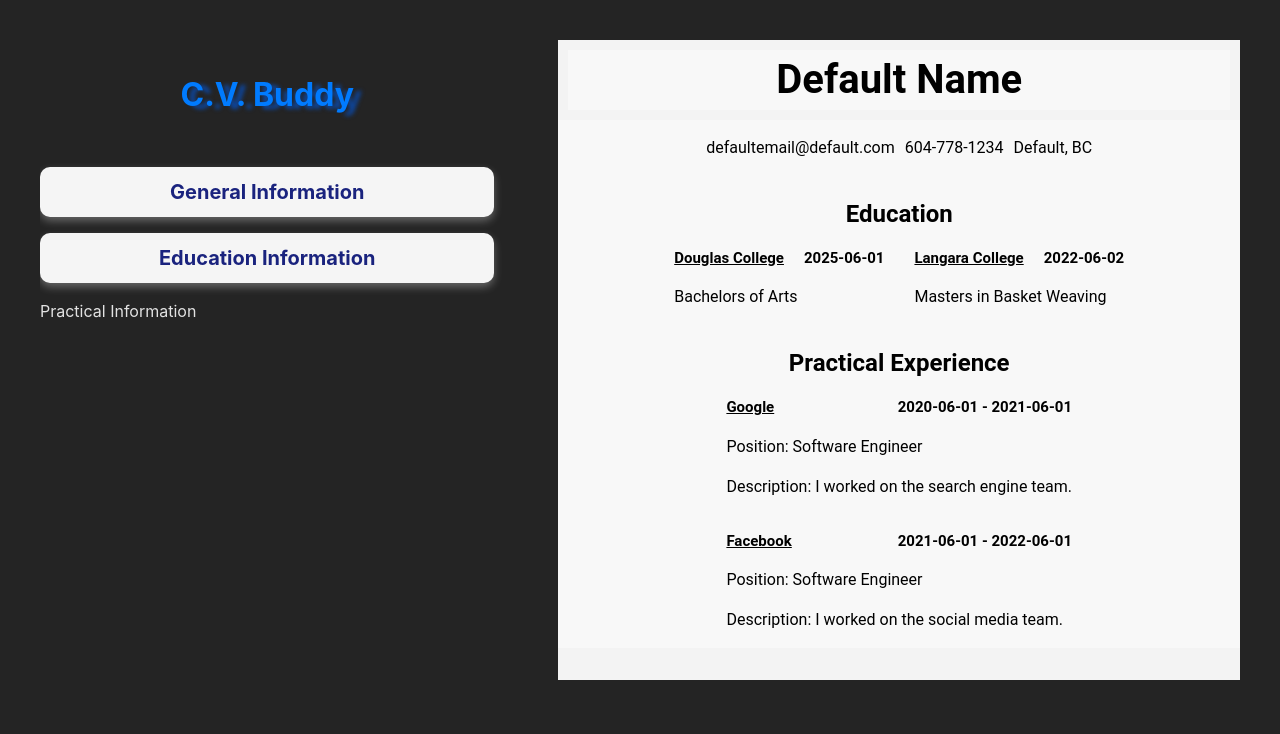
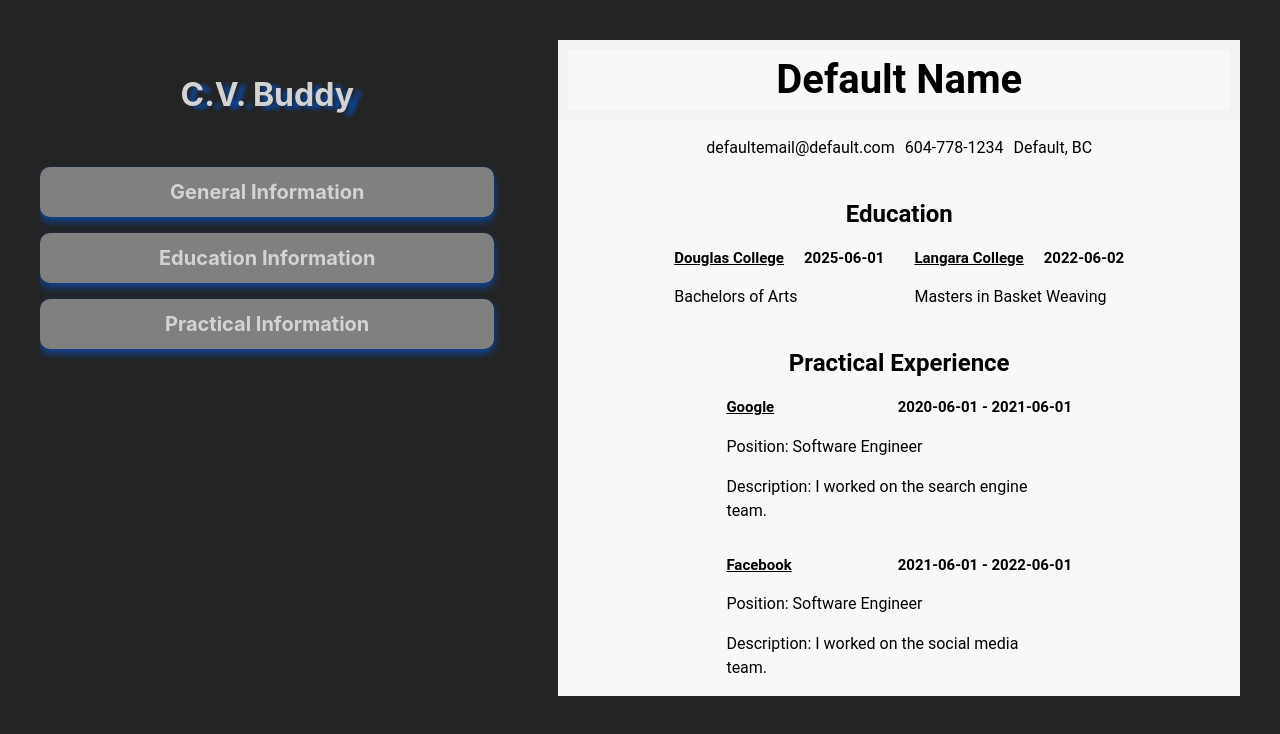
Before and after one commit to cstim240/reactCVApp, a React (Vite) app: page / in a window 1280 px wide. Shown: the top 734 px of the page. Built offline with nearby package versions, Linux system fonts and the light colour scheme.

Commit message:
Adjust colours of clickable div inputs and max-width of jobdescription class

```diff
--- a/src/styles/GeneralInfoStyle.css
+++ b/src/styles/GeneralInfoStyle.css
@@ -1,5 +1,5 @@
 
-.generalInfoForm, .educationForm {
+.generalInfoForm, .educationForm, .practicalExpForm {
     display: flex;
     flex-direction: column;
     align-items: center;
@@ -7,14 +7,14 @@
     gap: 10px;
   }
 
-  .generalInfoForm label, .educationForm label {
+  .generalInfoForm label, .educationForm label, .practicalExpForm label {
     display: flex;
     justify-content: space-between;
     flex-direction: column;
     width: 100%;
   }
 
-  .generalInfoForm .button, .educationForm .button {
+  .generalInfoForm .button, .educationForm .button, .practicalExpForm .button{
     width: 100%;
     background-color: #f5f5f5;
     color: #1a237e;
@@ -22,20 +22,20 @@
     border: none;
   }
 
-  .generalInfoForm .button:hover {
+  .generalInfoForm .button:hover, .educationForm .button:hover, .practicalExpForm .button:hover {
     background-color: #e0e0e0;
   }
 
-  .generalInfoForm .button:active {
+  .generalInfoForm .button:active, .educationForm .button:active, .practicalExpForm .button:active {
     background-color: lightblue;
     color: #0d47a1;
     box-shadow: inset 0 3px 5px rgba(0, 0, 0, 0.2);
   }
 
-  #openGenInfoDiv, #openEduInfoDiv {
+  #openGenInfoDiv, #openEduInfoDiv, #openPracticalInfoDiv {
     width: auto;
-    background-color: #f5f5f5;
-    color: #1a237e;
+    background-color: #808080;
+    color: #D3D3D3;
     text-align: center;
     align-self: center;
     font-size: 20px;
@@ -43,15 +43,16 @@
     border: none;
     border-radius: 10px;
     padding: 10px;
-    box-shadow: 0px 4px 8px rgba(255, 255, 255, 0.3);
+    box-shadow: 0px 4px 8px #0d47a1;
   }
 
-  #openGenInfoDiv:hover, #openEduInfoDiv:hover {
+  #openGenInfoDiv:hover, #openEduInfoDiv:hover, #openPracticalInfoDiv:hover {
     background-color: aliceblue;
-    box-shadow: 0px 4px 8px rgba(122, 212, 242, 0.3);
+    color: #0d47a1;
+    box-shadow: 0px 4px 8px lightblue;
   }
 
-  #openGenInfoDiv:active, #openEduInfoDiv:active {
+  #openGenInfoDiv:active, #openEduInfoDiv:active, #openPracticalInfoDiv:active {
     background-color: lightblue;
     color: #0d47a1;
     box-shadow: inset 0 3px 5px rgba(0, 0, 0, 0.3);
--- a/src/styles/ParentComponentStyle.css
+++ b/src/styles/ParentComponentStyle.css
@@ -16,7 +16,9 @@
 
 .wrapper {
   display: flex;
-  padding: 2em;
+  padding-top: 2em;
+  padding-left: 2em;
+  padding-right: 2em;
 }
 
 .contentBody {
@@ -45,7 +47,12 @@
 #siteTitle {
   font-size: 2em;
   font-weight: bold;
-  color: #007BFF;
+  color: #D3D3D3;
   text-shadow: 8px 3px 4px #0d47a1;
   padding: 10px;
 }
+
+#siteTitle:hover {
+  color: lightblue;
+  text-shadow: 8px 3px 4px #0d47a1;
+}
--- a/src/styles/outputStyle.css
+++ b/src/styles/outputStyle.css
@@ -78,8 +78,10 @@
     text-decoration: underline;
 }
 
+
+
 .jobDescription {
-    max-width: 100%;
+    max-width: 90%;
     overflow-wrap: break-word;
     word-wrap: break-word;
 }
```
